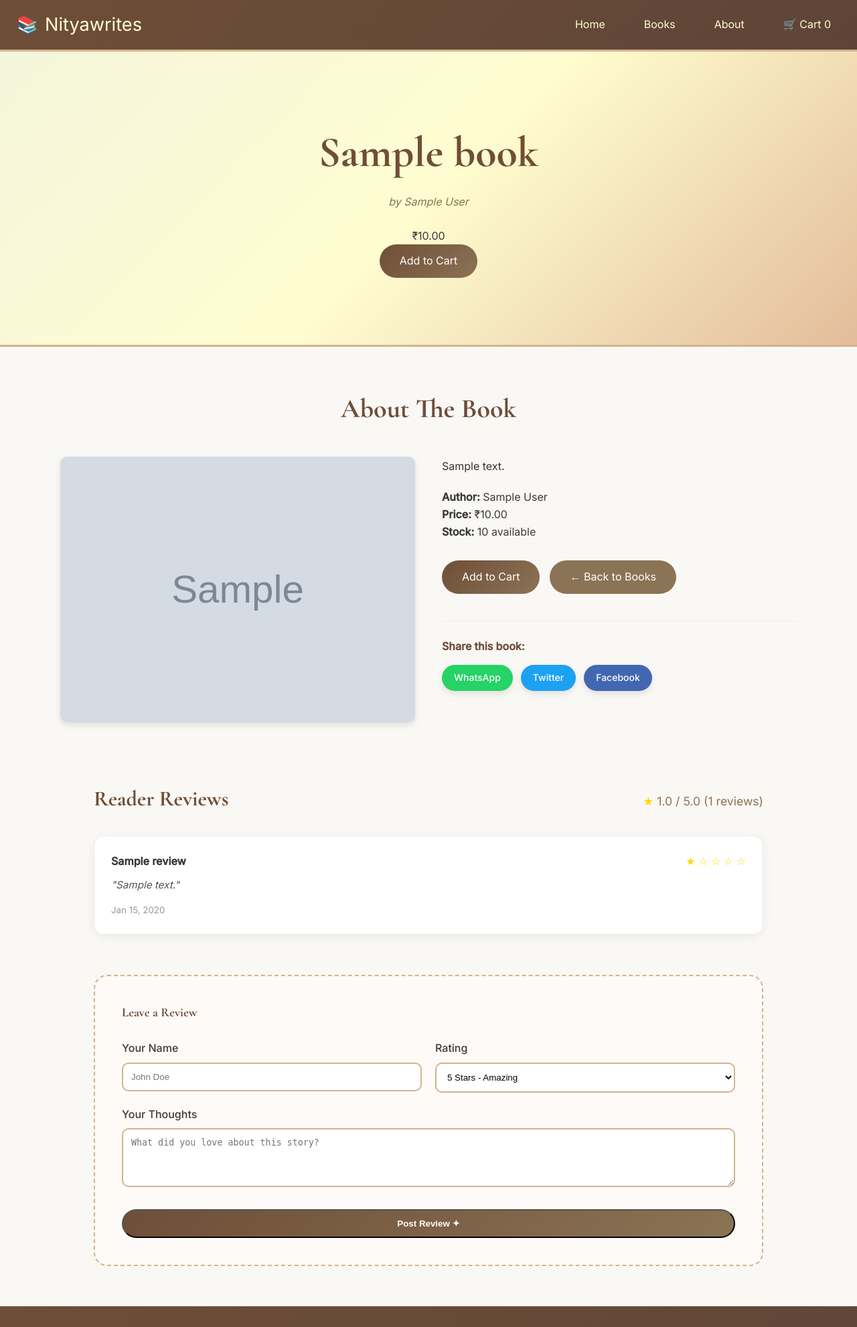
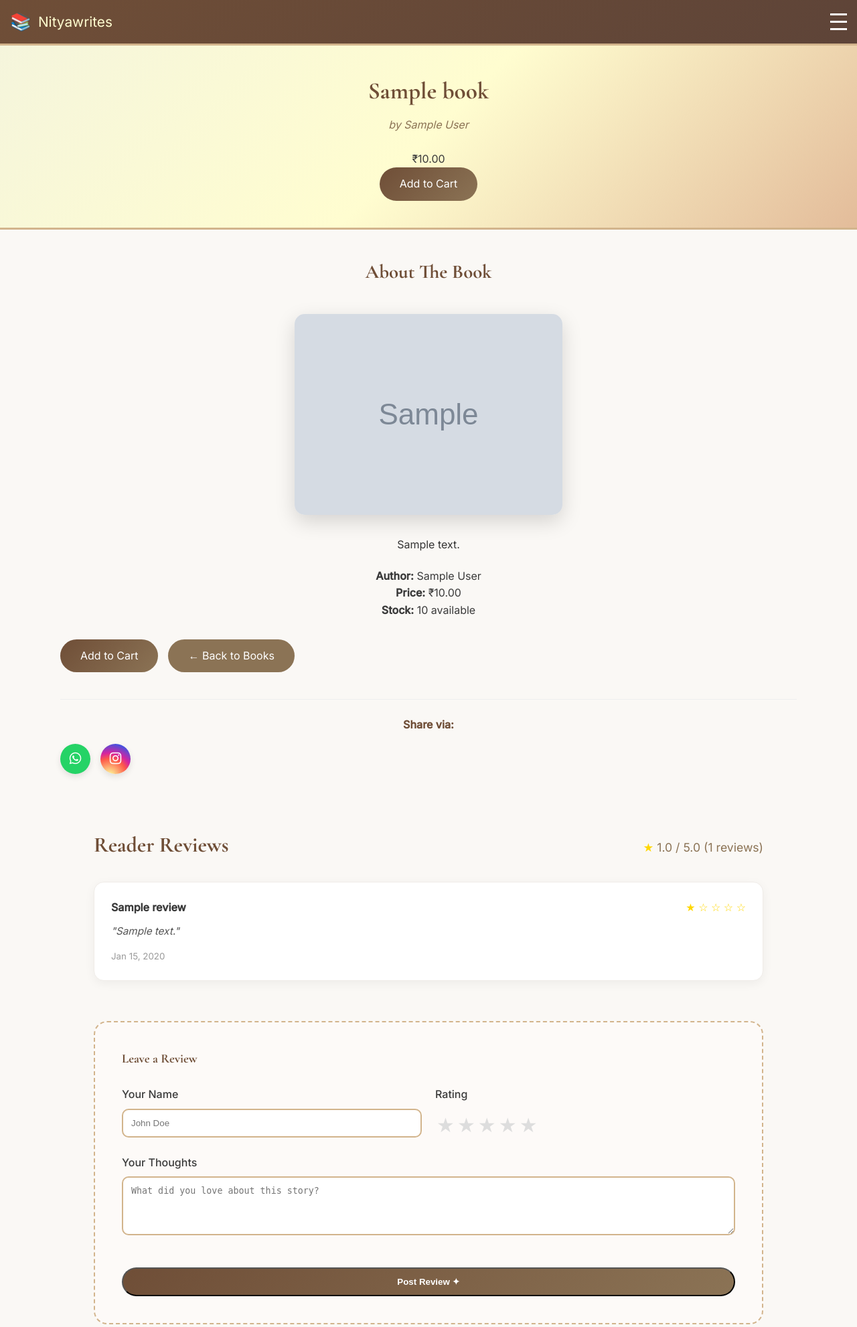
Before and after one commit to Vasucr01/nityawrites17, a Django app: page /book/1/ in a window 1280 px wide. Shown: the top 1982 px of the page at 67% size. Run offline with Django 5.2, Linux system fonts and the light colour scheme; tables that the repository leaves empty hold one stand-in row (values such as "Sample post"); grey boxes marked "Sample" are stand-in pictures.

Commit message:
Refine book detail UI: resize image, icon-only sharing, interactive stars

```diff
--- a/static/style.css
+++ b/static/style.css
@@ -308,13 +308,118 @@ textarea {
   letter-spacing: 5px;
 }
 
+/* ================= BOOK DETAIL REFINEMENTS ================= */
+.book-detail-grid {
+  display: grid;
+  grid-template-columns: 1fr 1.5fr;
+  gap: 50px;
+  align-items: start;
+}
+
+.image-wrapper {
+  max-width: 400px;
+  /* Limits size on desktop */
+  margin: 0 auto;
+  border-radius: 15px;
+  overflow: hidden;
+  box-shadow: 0 10px 30px rgba(0, 0, 0, 0.15);
+  transition: transform 0.3s ease;
+}
+
+.image-wrapper:hover {
+  transform: translateY(-5px);
+}
+
+.image-wrapper img {
+  width: 100%;
+  display: block;
+}
+
+.image-placeholder {
+  width: 100%;
+  aspect-ratio: 2/3;
+  max-width: 400px;
+  background: linear-gradient(135deg, #f5f1ed, #e8dfd6);
+  border-radius: 15px;
+  display: flex;
+  align-items: center;
+  justify-content: center;
+  color: #7a5c4d;
+  font-size: 24px;
+}
+
+/* Icon-only share buttons */
+.share-icon {
+  width: 45px;
+  height: 45px;
+  display: flex;
+  align-items: center;
+  justify-content: center;
+  border-radius: 50%;
+  color: white;
+  text-decoration: none;
+  font-size: 20px;
+  transition: all 0.3s ease;
+  border: none;
+  cursor: pointer;
+  box-shadow: 0 4px 10px rgba(0, 0, 0, 0.1);
+}
+
+.share-icon:hover {
+  transform: translateY(-3px) scale(1.1);
+  box-shadow: 0 6px 15px rgba(0, 0, 0, 0.2);
+}
+
+.share-icon.whatsapp {
+  background-color: #25D366;
+}
+
+.share-icon.instagram {
+  background: radial-gradient(circle at 30% 107%, #fdf497 0%, #fdf497 5%, #fd5949 45%, #d6249f 60%, #285AEB 90%);
+}
+
+/* Star Rating Selector */
+.star-rating {
+  display: flex;
+  flex-direction: row-reverse;
+  justify-content: flex-end;
+}
+
+.star-rating input {
+  display: none;
+}
+
+.star-rating label {
+  font-size: 30px;
+  color: #ddd;
+  cursor: pointer;
+  transition: color 0.2s ease-in-out;
+  padding: 0 2px;
+}
+
+.star-rating label:hover,
+.star-rating label:hover~label,
+.star-rating input:checked~label {
+  color: #FFD700;
+}
+
 /* ================= MOBILE ================= */
 
 @media (max-width: 768px) {
-  /* Clean Mobile CSS */
+  .book-detail-grid {
+    grid-template-columns: 1fr;
+    gap: 30px;
+  }
 
-  body {
-    overflow-x: hidden !important;
+  .image-wrapper {
+    max-width: 100%;
+  }
+}
+
+/* ================= SMOOTH SCROLL ================= */
+
+html {
+  scroll-behavior: smooth;
 }
 
 /* NAV */
--- a/store/templates/store/base.html
+++ b/store/templates/store/base.html
@@ -32,6 +32,9 @@
 
   <!-- Google Fonts -->
   <link href="https://fonts.googleapis.com/css2?family=Cormorant+Garamond:wght@600;700&family=Inter:wght@300;400;500&family=Outfit:wght@400;600&display=swap" rel="stylesheet">
+
+  <!-- Font Awesome -->
+  <link rel="stylesheet" href="https://cdnjs.cloudflare.com/ajax/libs/font-awesome/6.0.0/css/all.min.css">
 
   <!-- CSS -->
   <link rel="stylesheet" href="{% static 'style.css' %}?v=2.0">
--- a/store/templates/store/book_detail.html
+++ b/store/templates/store/book_detail.html
@@ -57,9 +57,11 @@
   <div class="book-detail-grid">
     <div class="book-image">
       {% if book.image %}
-        <img src="{{ book.image.url }}" alt="{{ book.title }}" style="width: 100%; border-radius: 10px; box-shadow: 0 4px 10px rgba(0,0,0,0.1);">
+        <div class="image-wrapper">
+          <img src="{{ book.image.url }}" alt="{{ book.title }}">
+        </div>
       {% else %}
-        <div style="width: 100%; height: 400px; background: linear-gradient(135deg, #f5f1ed, #e8dfd6); border-radius: 10px; display: flex; align-items: center; justify-content: center; color: #7a5c4d; font-size: 24px;">
+        <div class="image-placeholder">
           📚 {{ book.title }}
         </div>
       {% endif %}
@@ -82,20 +84,15 @@
 
       <!-- Social Sharing -->
       <div class="social-sharing" style="margin-top: 40px; padding-top: 25px; border-top: 1px solid #eee;">
-        <p style="font-weight: 600; color: var(--coffee-brown); margin-bottom: 15px;">Share this book:</p>
-        <div style="display: flex; gap: 12px; flex-wrap: wrap;">
+        <p style="font-weight: 600; color: var(--coffee-brown); margin-bottom: 15px;">Share via:</p>
+        <div style="display: flex; gap: 15px; flex-wrap: wrap;">
           <a href="https://wa.me/?text={{ book.title|urlencode }}%20-%20Available%20at%20Nityawrites:%20{{ request.build_absolute_uri|urlencode }}"
-             target="_blank" class="share-btn whatsapp" style="background: #25D366;">
-            <span>WhatsApp</span>
+             target="_blank" class="share-icon whatsapp" title="Share on WhatsApp">
+            <i class="fab fa-whatsapp"></i>
           </a>
-          <a href="https://twitter.com/intent/tweet?text=Check%20out%20{{ book.title|urlencode }}%20at%20Nityawrites&url={{ request.build_absolute_uri|urlencode }}"
-             target="_blank" class="share-btn twitter" style="background: #1DA1F2;">
-            <span>Twitter</span>
-          </a>
-          <a href="https://www.facebook.com/sharer/sharer.php?u={{ request.build_absolute_uri|urlencode }}"
-             target="_blank" class="share-btn facebook" style="background: #4267B2;">
-            <span>Facebook</span>
-          </a>
+          <button onclick="shareOnSocial()" class="share-icon instagram" title="Share link">
+            <i class="fab fa-instagram"></i>
+          </button>
         </div>
       </div>
     </div>
@@ -143,26 +140,44 @@
         <div style="display: grid; grid-template-columns: repeat(auto-fit, minmax(200px, 1fr)); gap: 20px; margin-bottom: 20px;">
           <div>
             <label style="display: block; margin-bottom: 8px; font-weight: 500;">Your Name</label>
-            <input type="text" name="name" required placeholder="John Doe" style="margin-bottom: 0;">
+            <input type="text" name="name" required placeholder="John Doe" style="margin-bottom: 0; width: 100%; padding: 12px; border: 2px solid var(--warm-tan); border-radius: 10px;">
           </div>
           <div>
             <label style="display: block; margin-bottom: 8px; font-weight: 500;">Rating</label>
-            <select name="rating" required style="width: 100%; padding: 12px; border-radius: 10px; border: 2px solid var(--warm-tan); background: white;">
-              <option value="5">5 Stars - Amazing</option>
-              <option value="4">4 Stars - Very Good</option>
-              <option value="3">3 Stars - Good</option>
-              <option value="2">2 Stars - Okay</option>
-              <option value="1">1 Star - Poor</option>
-            </select>
+            <div class="star-rating">
+              <input type="radio" name="rating" value="5" id="5-stars" required><label for="5-stars">★</label>
+              <input type="radio" name="rating" value="4" id="4-stars"><label for="4-stars">★</label>
+              <input type="radio" name="rating" value="3" id="3-stars"><label for="3-stars">★</label>
+              <input type="radio" name="rating" value="2" id="2-stars"><label for="2-stars">★</label>
+              <input type="radio" name="rating" value="1" id="1-star"><label for="1-star">★</label>
+            </div>
           </div>
         </div>
         <div style="margin-bottom: 25px;">
           <label style="display: block; margin-bottom: 8px; font-weight: 500;">Your Thoughts</label>
-          <textarea name="comment" required rows="4" placeholder="What did you love about this story?" style="margin-bottom: 0;"></textarea>
+          <textarea name="comment" required rows="4" placeholder="What did you love about this story?"></textarea>
         </div>
         <button type="submit" class="btn" style="width: 100%; font-weight: 600;">Post Review ✦</button>
       </form>
     </div>
   </div>
 </section>
+
+<script>
+function shareOnSocial() {
+  const shareData = {
+    title: '{{ book.title }}',
+    text: 'Check out this amazing book at Nityawrites!',
+    url: window.location.href,
+  };
+
+  if (navigator.share) {
+    navigator.share(shareData).catch((err) => console.log('Error sharing', err));
+  } else {
+    // Fallback: Copy to clipboard
+    navigator.clipboard.writeText(window.location.href);
+    alert('Link copied to clipboard! You can now share it on Instagram.');
+  }
+}
+</script>
 {% endblock %}
```
Lines whose indentation alone changed are shown as unchanged.
